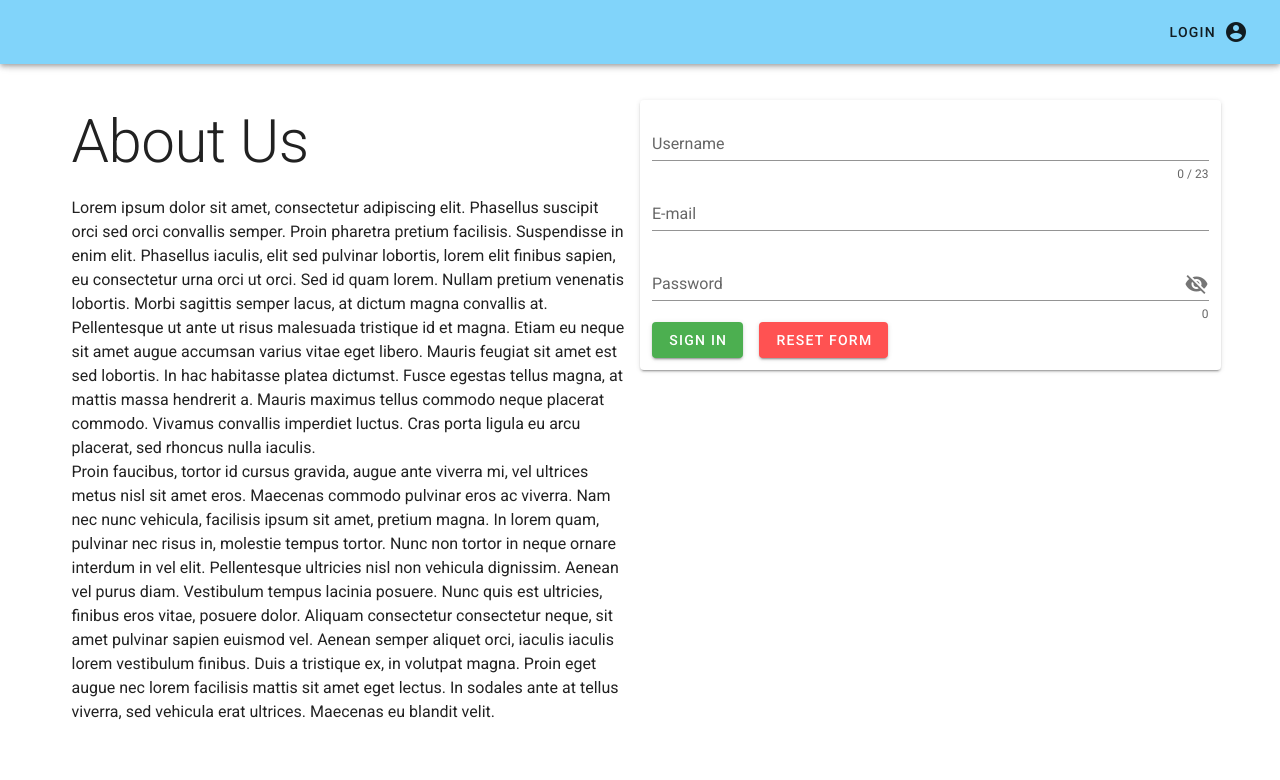
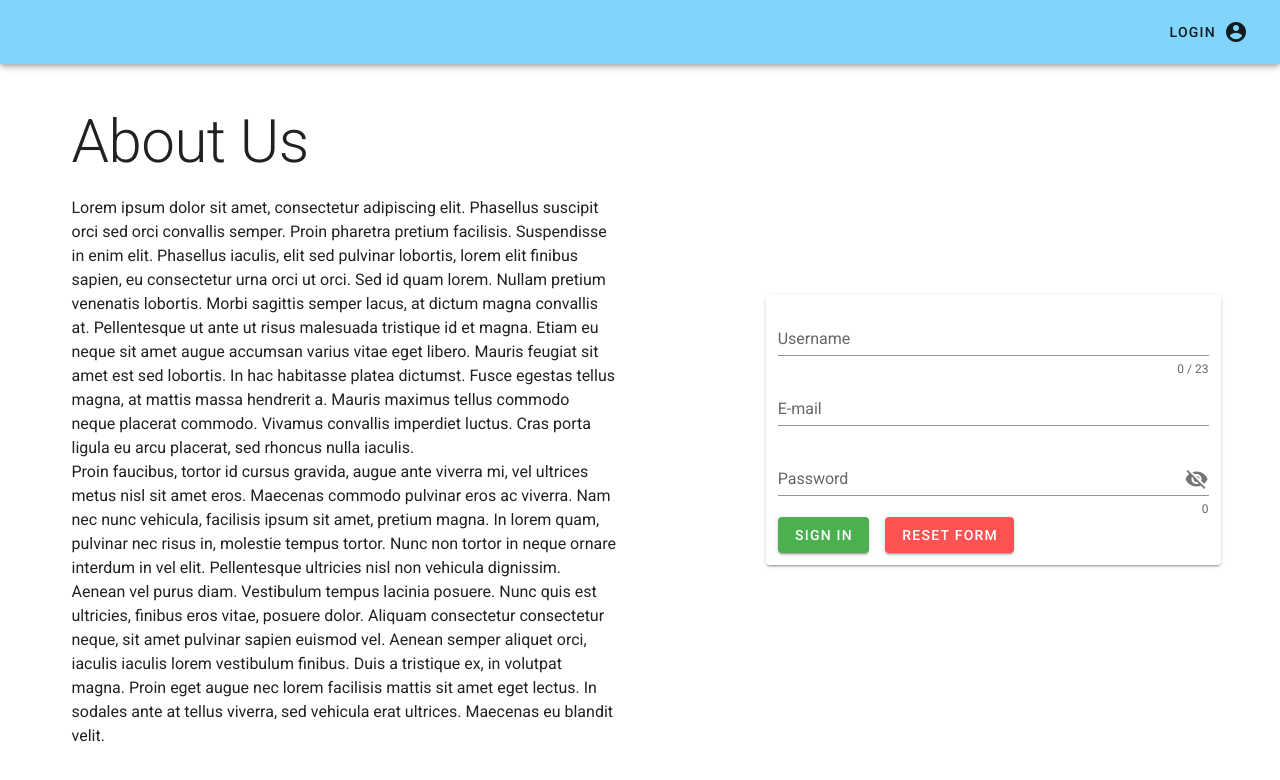
Before and after one commit to euberdeveloper/libhub-webapp, a Vue app: page / in a window 1280 px wide. Shown: the top 780 px of the page. Built offline with nearby package versions, Linux system fonts and the light colour scheme.

Commit message:
added styles

```diff
--- a/src/App.vue
+++ b/src/App.vue
@@ -32,15 +32,15 @@
     <v-main>
       <br>
 
-      <v-container >
+      <v-container align-content-lg >
 
-            <v-row no-gutters class="signup-style">
+            <v-row   class="signup-style">
               <v-col>
                 <AboutUs/>
               </v-col>
 
               <v-col>
-                <v-card elevation-5>
+                <v-card elevation-5 class="signup-form-style">
                   <SignupForm/>
                 </v-card>
               </v-col>
@@ -70,3 +70,7 @@ export default {
   }),
 };
 </script>
+
+<style>
+
+</style>
--- a/src/styles/Home.css
+++ b/src/styles/Home.css
@@ -1,3 +1,8 @@
 .signup-style {
+    align-items: center;
+}
 
+.signup-form-style {
+    align-items: center;
+    margin-left: 20%;
 }
```
